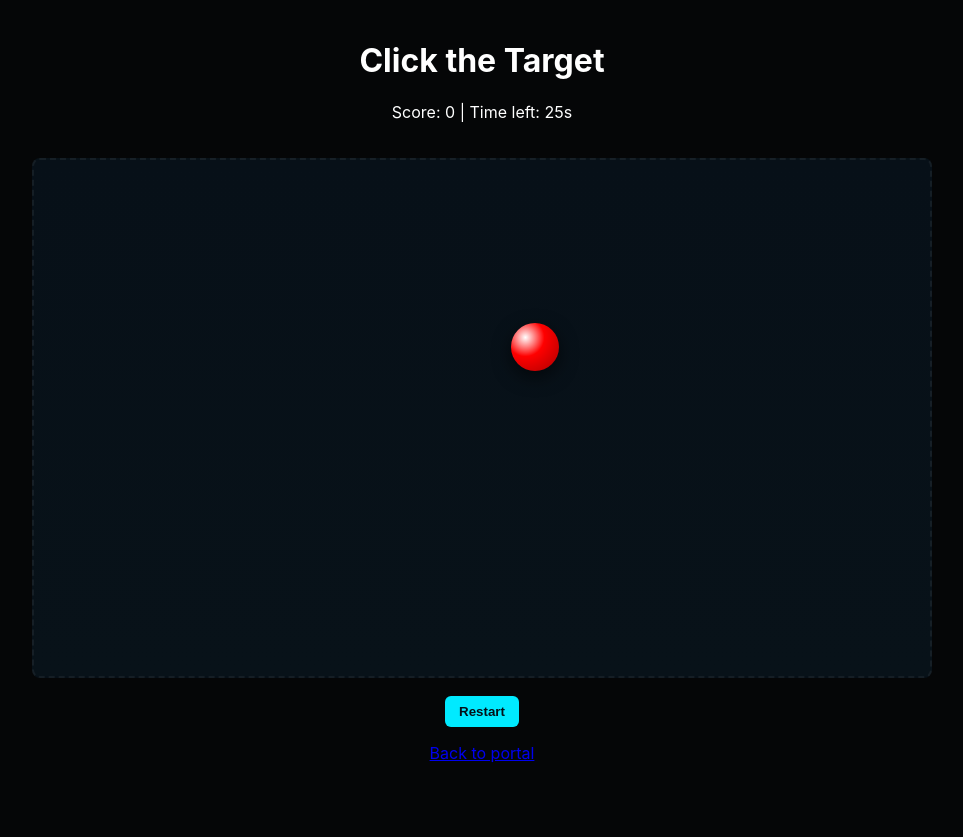
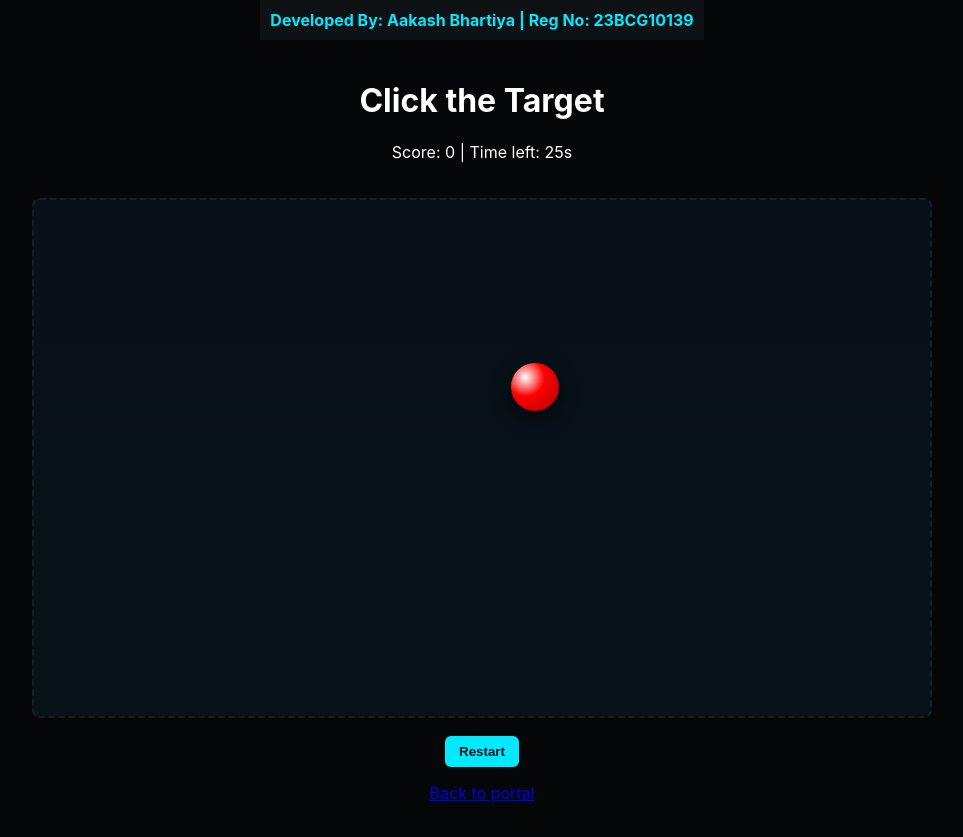
Before and after one commit to Aakashbhartiya25/Gaming-portal, a plain HTML site: page Game/index.html in a window 1280 px wide. Shown: the whole page, without its empty margins (158-1121 px from the left). Before the commit the page ends 800 px from the top, so only its background shows below. Drawn offline with Linux system fonts and the light colour scheme.

Commit message:
Add student info banner to index.html

```diff
--- a/Game/index.html
+++ b/Game/index.html
@@ -7,6 +7,12 @@
   <link rel="stylesheet" href="style.css" />
 </head>
 <body>
+
+  <!-- 🔥 Student Info Banner -->
+  <div style="text-align:center; padding:10px; background:#0e1114; color:#00eaff; font-weight:bold;">
+    Developed By: Aakash Bhartiya | Reg No: 23BCG10139
+  </div>
+
   <header>
     <h1>Click the Target</h1>
     <p>Score: <span id="score">0</span> | Time left: <span id="time">30</span>s</p>
```
